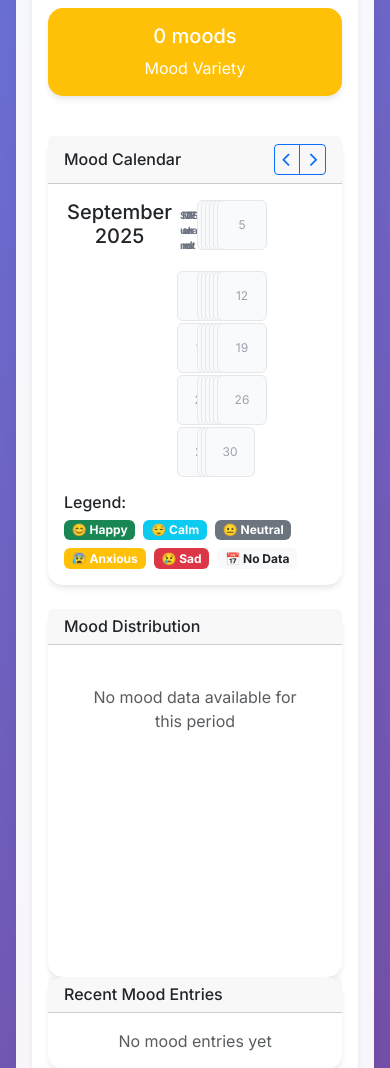
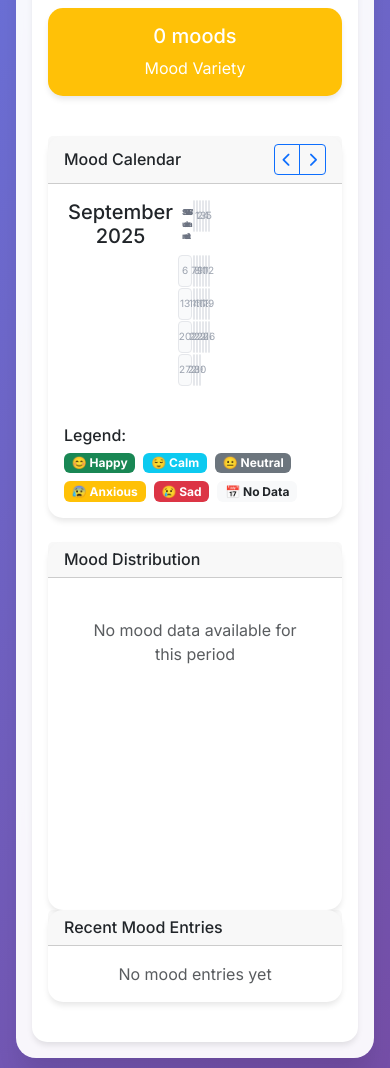
Before and after one commit to Jack-Miller1/SmartJournalV2, a Flask app: page /mood-analytics in a window 390 px wide. Shown: the part 665-1733 px from the top of the page. Run offline with Flask 3, Linux system fonts and the light colour scheme; the visitor is signed in with stand-in values (Sample User, id 1); data that the repository does not hold is empty; some libraries are stand-ins or nearby versions.

Commit message:
🔧 Comprehensive calendar sizing fix
Desktop fixes:
- Removed aspect-ratio that was making calendar too big
- Set fixed height (40px) instead of square boxes
- Added max-width (500px) and centered calendar
- Reduced gaps and padding for better proportions

Mobile fixes:
- Override desktop max-width for full mobile width
- Proper padding and spacing for mobile screens
- Appropriate font sizes for readability
- Calendar now fits properly on all screen sizes

Calendar sizing completely fixed! 📱💻

```diff
--- a/templates/mood_analytics.html
+++ b/templates/mood_analytics.html
@@ -139,22 +139,25 @@
 .mood-calendar {
     display: grid;
     grid-template-columns: repeat(7, 1fr);
-    gap: 3px;
+    gap: 2px;
     margin-bottom: 20px;
+    max-width: 500px;
+    margin-left: auto;
+    margin-right: auto;
 }
 
 .calendar-day {
-    aspect-ratio: 1;
     border: 1px solid #e5e7eb;
-    border-radius: 6px;
+    border-radius: 4px;
     display: flex;
     align-items: center;
     justify-content: center;
-    font-size: 16px;
+    font-size: 14px;
     cursor: pointer;
     transition: all 0.2s ease;
     position: relative;
-    min-height: 50px;
+    height: 40px;
+    width: 100%;
 }
 
 .calendar-day:hover {
@@ -183,18 +186,18 @@
 .calendar-header {
     display: grid;
     grid-template-columns: repeat(7, 1fr);
-    gap: 3px;
-    margin-bottom: 15px;
+    gap: 2px;
+    margin-bottom: 8px;
 }
 
 .calendar-header-day {
     text-align: center;
     font-weight: bold;
     color: #6b7280;
-    padding: 12px 0;
-    font-size: 14px;
+    padding: 6px 0;
+    font-size: 12px;
     background-color: #f8fafc;
-    border-radius: 6px;
+    border-radius: 4px;
 }
 
 .mood-tooltip {
@@ -217,17 +220,18 @@
 
 @media (max-width: 768px) {
     .mood-calendar {
-        gap: 3px;
+        gap: 2px;
         width: 100%;
         max-width: 100%;
-        padding: 0 5px;
-        margin: 0;
+        margin-left: 0;
+        margin-right: 0;
+        padding: 0 8px;
         box-sizing: border-box;
     }
 
     .calendar-day {
-        font-size: 14px;
-        height: 45px;
+        font-size: 12px;
+        height: 38px;
         min-width: 0;
         box-sizing: border-box;
         display: flex;
@@ -236,45 +240,45 @@
     }
 
     .calendar-header-day {
-        font-size: 12px;
-        padding: 10px 0;
+        font-size: 10px;
+        padding: 8px 0;
         height: auto;
         min-width: 0;
         box-sizing: border-box;
         text-align: center;
-        font-weight: 600;
+        font-weight: bold;
     }
 
     .calendar-header {
-        gap: 3px;
-        margin-bottom: 8px;
+        gap: 2px;
+        margin-bottom: 6px;
         display: grid;
         grid-template-columns: repeat(7, 1fr);
         width: 100%;
         box-sizing: border-box;
-        padding: 0 5px;
+        padding: 0 8px;
     }
 }
 
 @media (max-width: 480px) {
     .mood-calendar {
-        gap: 2px;
-        padding: 0 3px;
+        gap: 1px;
+        padding: 0 4px;
     }
 
     .calendar-day {
-        font-size: 12px;
-        height: 40px;
+        font-size: 10px;
+        height: 32px;
     }
 
     .calendar-header-day {
-        font-size: 10px;
-        padding: 8px 0;
+        font-size: 8px;
+        padding: 6px 0;
     }
 
     .calendar-header {
-        padding: 0 3px;
-        gap: 2px;
+        padding: 0 4px;
+        gap: 1px;
     }
 }
 </style>
```
